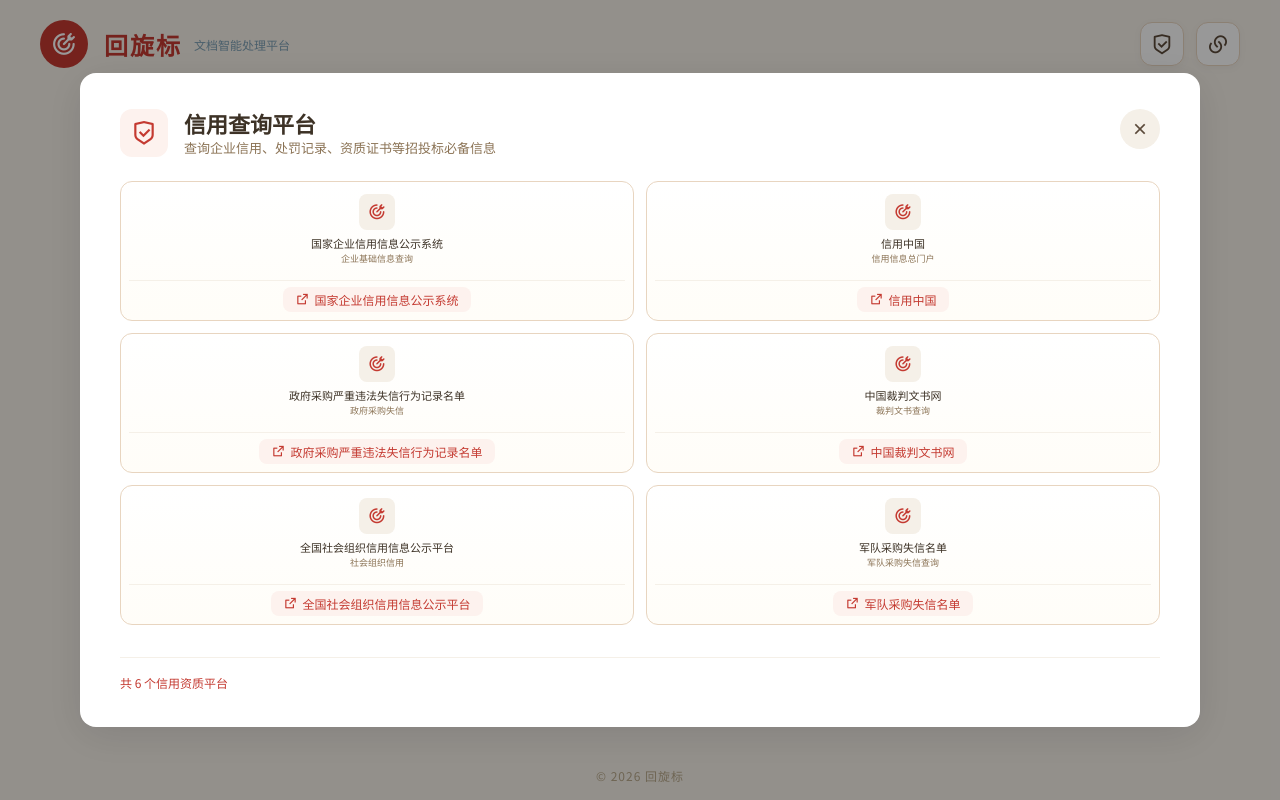
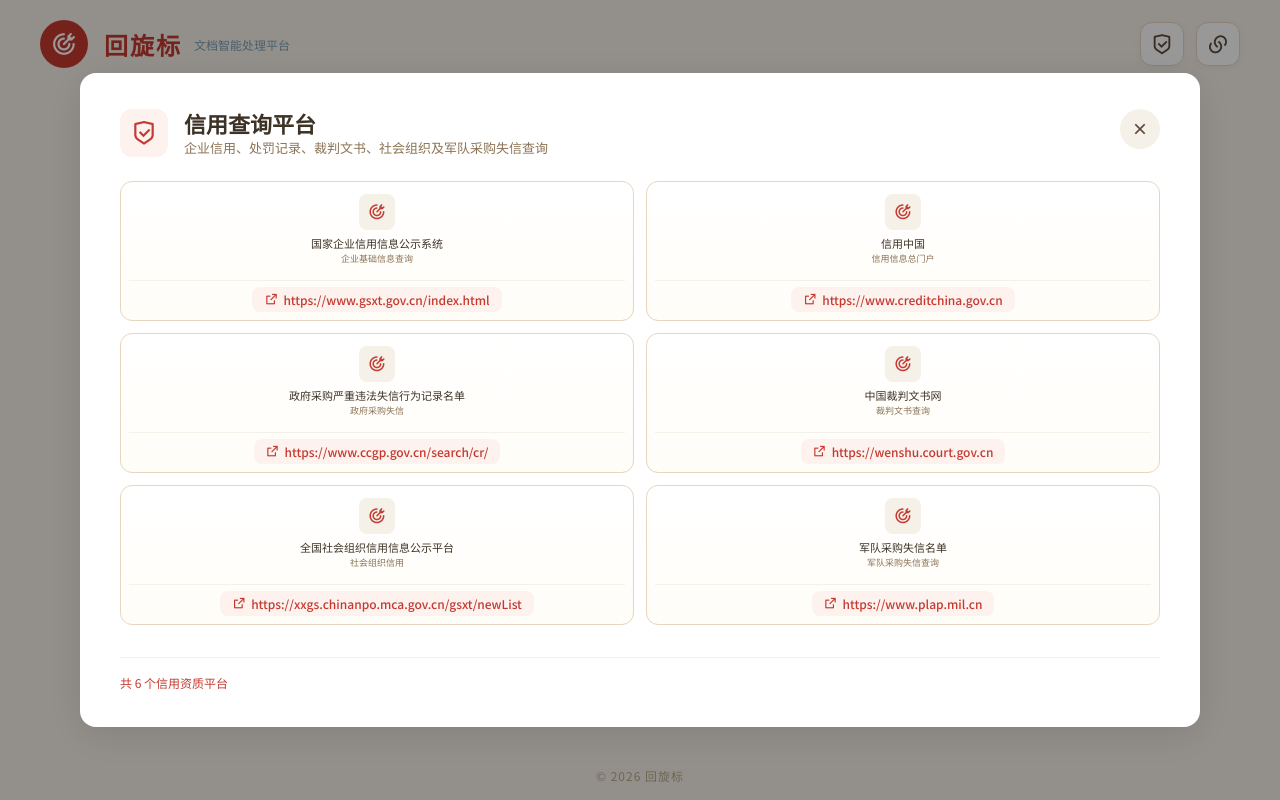
Before and after one commit to sikenali/bid-assistant, a Vue app: page / in a window 1280 px wide. Both pictures are taken after a click on the button 1162 px from the left and 44 px from the top of the page. Built offline with nearby package versions, Linux system fonts and the light colour scheme.

Commit message:
feat: show URL in card link, update subtitle text

```diff
--- a/src/components/BiddingSitesModal.vue
+++ b/src/components/BiddingSitesModal.vue
@@ -36,7 +36,7 @@
               <div class="site-card-bottom">
                 <a class="site-link" :href="site.url" target="_blank" :title="site.url">
                   <i class="ri-external-link-line"></i>
-                  <span>{{ site.name }}</span>
+                  <span>{{ site.url }}</span>
                 </a>
               </div>
             </div>
--- a/src/components/CreditQualificationModal.vue
+++ b/src/components/CreditQualificationModal.vue
@@ -11,7 +11,7 @@
               </div>
               <div class="header-text">
                 <h2 class="panel-title">信用查询平台</h2>
-                <p class="panel-subtitle">查询企业信用、处罚记录、资质证书等招投标必备信息</p>
+                <p class="panel-subtitle">企业信用、处罚记录、裁判文书、社会组织及军队采购失信查询</p>
               </div>
             </div>
             <button class="close-btn" @click="close">
@@ -36,7 +36,7 @@
               <div class="site-card-bottom">
                 <a class="site-link" :href="site.url" target="_blank" :title="site.url">
                   <i class="ri-external-link-line"></i>
-                  <span>{{ site.name }}</span>
+                  <span>{{ site.url }}</span>
                 </a>
               </div>
             </div>
```
